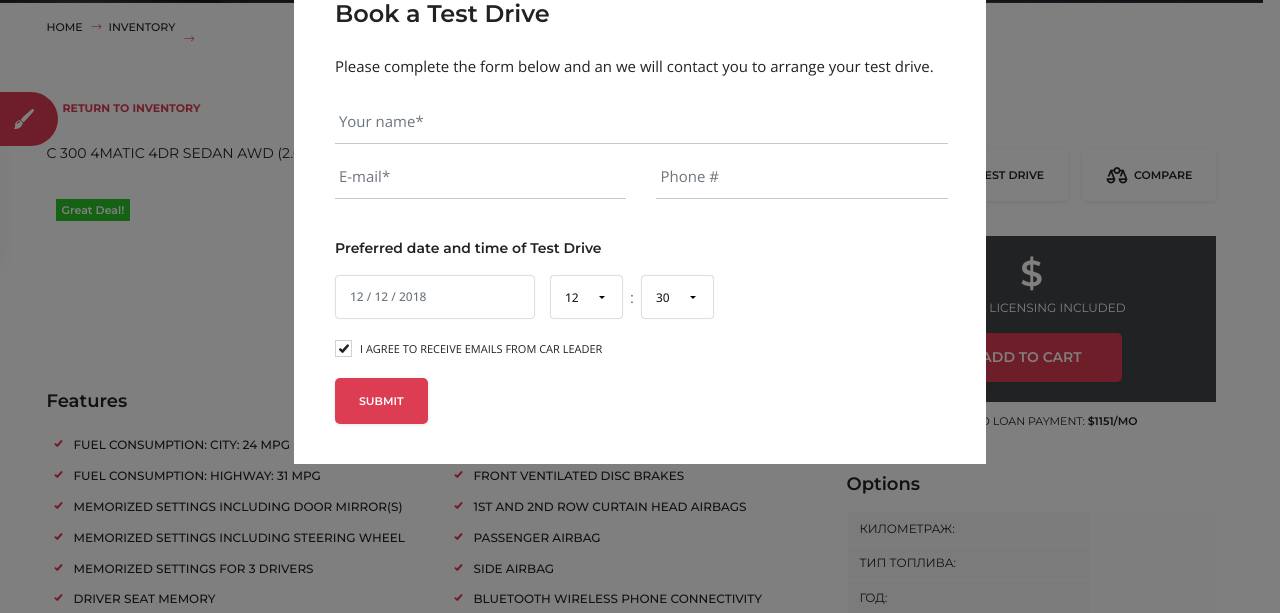
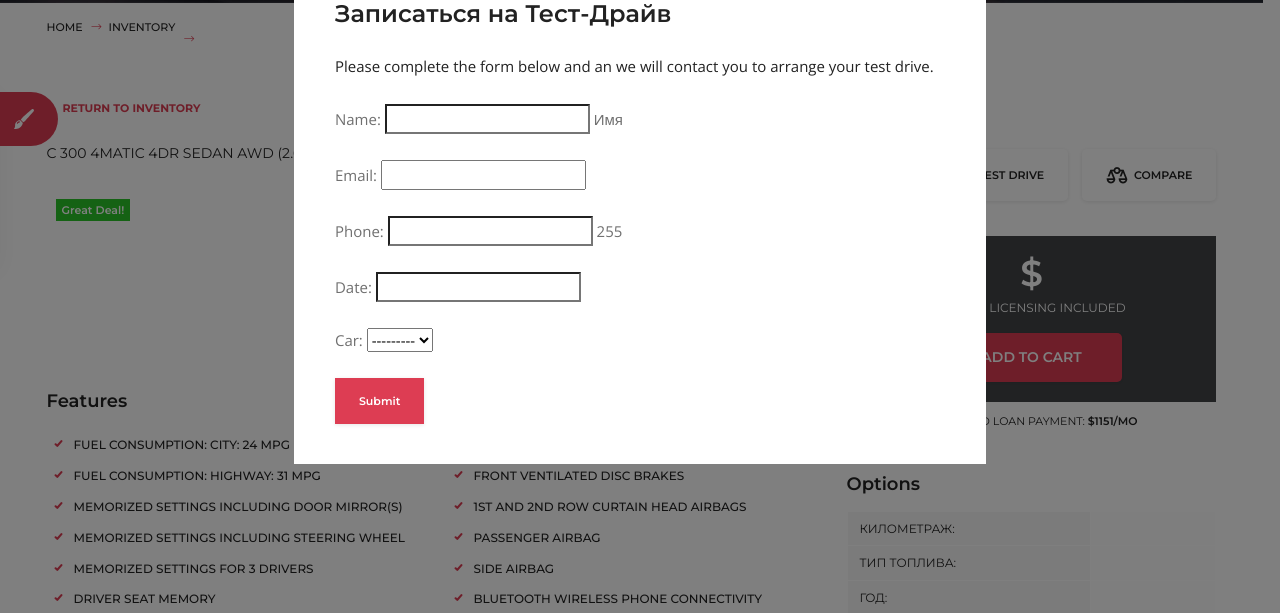
Before and after one commit to Toktorov/dealer, a Django app: template templates/car_detail.html in a window 1280 px wide, after a click on "TEST DRIVE". Shown: the part 187-800 px from the top of the page. Run offline with Django 3.2, Linux system fonts and the light colour scheme; the template is opened without the code that fills it: values that come from a table or form of the project are taken from there, others are empty; parts of the project's set-up code (start-up, migrations or seed data) failed here and were passed over; some libraries are stand-ins or nearby versions; some web fonts are replaced.

Commit message:
test drive

```diff
--- a/apps/cars/admin.py
+++ b/apps/cars/admin.py
@@ -1,5 +1,5 @@
 from django.contrib import admin
-from apps.cars.models import Brand, CarModel, Fuel, Transmission, DriveType, Car
+from apps.cars.models import Brand, CarModel, Fuel, Transmission, DriveType, Car ,Test_drive
 
 # Register your models here.
 admin.site.register(Brand)
@@ -8,3 +8,4 @@ admin.site.register(Fuel)
 admin.site.register(Transmission)
 admin.site.register(DriveType)
 admin.site.register(Car)
+admin.site.register(Test_drive)
--- /dev/null
+++ b/apps/cars/forms.py
@@ -0,0 +1,11 @@
+from django import forms
+from apps.cars.models import Test_drive
+
+
+class Test_drive_form(forms.ModelForm):
+
+
+
+    class Meta:
+        model = Test_drive
+        fields = ('name','email','phone','date','car')
--- a/apps/cars/models.py
+++ b/apps/cars/models.py
@@ -1,3 +1,4 @@
+from tabnanny import verbose
 from unicodedata import category
 from django.db import models
 from apps.categories.models import Category
@@ -84,3 +85,20 @@ class Car(models.Model):
     class Meta:
         verbose_name = "Машина"
         verbose_name_plural = "Машины"
+
+
+class Test_drive(models.Model):
+    car = models.ForeignKey(Car,on_delete=models.CASCADE,blank=True,related_name="Mashina")
+    name = models.CharField(max_length=255,help_text="Имя")
+    email = models.EmailField()
+    phone = models.CharField(max_length=255,help_text=255)
+    date = models.DateTimeField()
+    crated = models.DateTimeField(auto_now_add=True)
+
+
+    def __str__(self):
+        return self.name
+
+    class Meta:
+        verbose_name = "Тест драйв"
+        verbose_name_plural = "Тест Драйвы"
--- a/templates/car_detail.html
+++ b/templates/car_detail.html
@@ -208,7 +208,7 @@
 						<div class="tt-description">C 300 4MATIC 4dr Sedan AWD (2.0L 4cyl Turbo 7A)</div>
 					</div>
 					<div class="tt-aside-btn visible-xs">
-						<a href="#" class="btn btn-color02" data-toggle="modal" data-target="#modalAddTestDrive"><i class="icon-testdrive"></i>TEST DRIVE</a>
+						<a href="#" class="btn btn-color02" data-toggle="modal" data-target="#modalAddTestDrive"><i class="icon-testdrive"></i> DRIVE</a>
 						<a href="#" class="btn btn-color02 compare-toggle"><i class="icon-compare"></i>COMPARE</a>
 					</div>
 					<!-- mobile product slider  -->
@@ -673,62 +673,15 @@
 		<div class="modal-content ">
 			<div class="modal-body modal-layout-dafault">
 				<button type="button" class="close" data-dismiss="modal" aria-hidden="true"><span class="icon-close"></span></button>
-				<h5 class="modal-title">Book a Test Drive</h5>
+				<h5 class="modal-title">Записаться на Тест-Драйв</h5>
 				<p class="tt-default-color02">
 					Please complete the form below and an we will contact you to arrange your test drive.
 				</p>
-				<form>
-					<div class="tt-form-default02">
-						<div class="form-group">
-							<input type="text" name="name" class="form-control" placeholder="Your name*">
-						</div>
-						<div class="row">
-							<div class="col-12 col-sm-6">
-								<div class="form-group">
-									<input type="email" name="name" class="form-control" placeholder="E-mail*">
-								</div>
-							</div>
-							<div class="col-12 col-sm-6">
-								<div class="form-group">
-									<input type="text" name="name" class="form-control" placeholder="Phone #">
-								</div>
-							</div>
-						</div>
-					</div>
-					<h6 class="tt-title">Preferred date and time of Test Drive</h6>
-					<div class="tt-row-calendar tt-form-default tt-skinSelect-01">
-						<input type="text" name="name" class="form-control" placeholder="12 / 12 / 2018">
-						<select class="tt-select">
-							<option value="01" disabled selected>12</option>
-							<option value="02">02</option>
-							<option value="03">03</option>
-							<option value="04">04</option>
-							<option value="05">05</option>
-							<option value="06">06</option>
-						</select>
-						<span class="tt-text-separator">:</span>
-						<select class="tt-select">
-							<option value="01" disabled selected>30</option>
-							<option value="02">02</option>
-							<option value="03">03</option>
-							<option value="04">04</option>
-							<option value="05">05</option>
-							<option value="06">06</option>
-						</select>
-					</div>
-					<ul class="list-form-column">
-						<li>
-							<div class="checkbox-group">
-								<input type="checkbox" id="checkBox12" name="checkbox" checked>
-								<label for="checkBox12">
-								<span class="check"></span>
-								<span class="box"></span>
-								I AGREE TO RECEIVE EMAILS FROM CAR LEADER
-								</label>
-							</div>
-						</li>
-					</ul>
-					<a href="#" class="btn">SUBMIT</a>
+				<form method="POST">
+
+					{% csrf_token %}
+					{{ form.as_p }}
+					<input type="submit" value="Submit" href="#" class="btn"></input>
 				</form>
 			</div>
 		</div>
```
Also changed, not shown: apps/cars/views.py (+8 -2 lines), apps/cars/migrations/0016_test_drive.py (added), apps/cars/migrations/0017_test_drive_car.py (added), apps/cars/migrations/0018_alter_test_drive_car.py (added).
